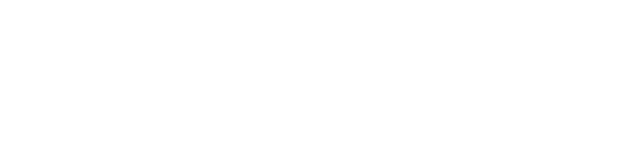
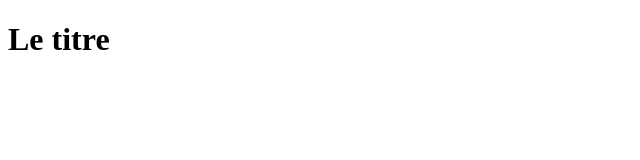
Before and after one commit to nicolaslechenic/laboratory, a plain HTML site: page index.html in a window 1280 px wide. Shown: the whole page, without its empty margins (0-640 px from the left). Drawn offline with Linux system fonts and the light colour scheme.

Commit message:
index title

```diff
--- a/index.html
+++ b/index.html
@@ -7,6 +7,6 @@
     <title>Document</title>
 </head>
 <body>
-
+    <h1>Le titre</h1>
 </body>
 </html>
```
